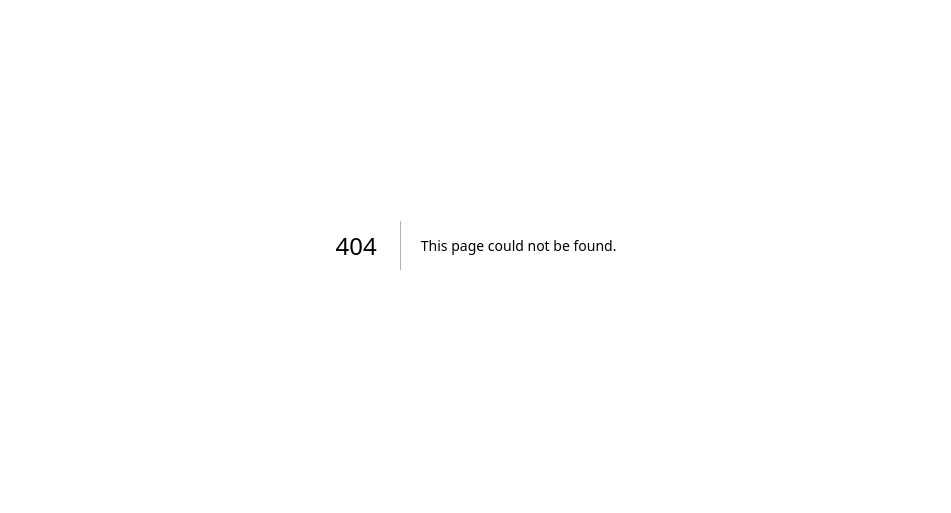
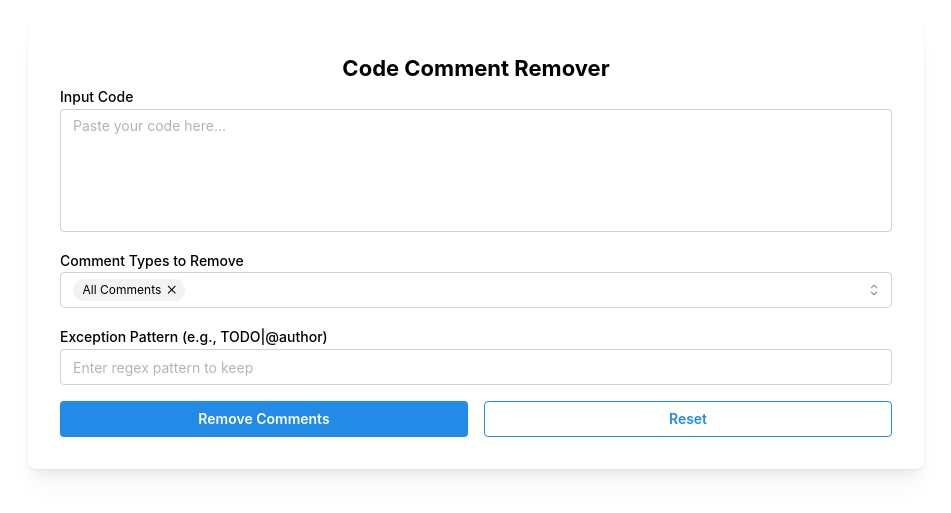
Before and after one commit to tinsaye-simeneh/ai-parser, a Next.js app: page /comment-remover in a window 1280 px wide. Before the commit this address had no page. Shown: the part 155-668 px from the top of the page, without its empty margins (164-1115 px from the left). Built offline with nearby package versions, Linux system fonts and the light colour scheme.

Commit message:
feat: comment remover page created

```diff
--- /dev/null
+++ b/src/app/comment-remover/page.tsx
@@ -0,0 +1,175 @@
+"use client";
+
+import {
+  Title,
+  Textarea,
+  Button,
+  Text,
+  Container,
+  Paper,
+  ActionIcon,
+  Tooltip,
+  MultiSelect,
+  TextInput,
+} from "@mantine/core";
+import { useState } from "react";
+import { IconCopy } from "@tabler/icons-react";
+
+export default function CommentRemover() {
+  const [inputCode, setInputCode] = useState("");
+  const [cleanedCode, setCleanedCode] = useState("");
+  const [copied, setCopied] = useState(false);
+  const [commentTypes, setCommentTypes] = useState(["all"]);
+  const [exceptionPattern, setExceptionPattern] = useState("");
+
+  const commentPatterns = {
+    singleLine: /(\/\/.*?$|\/\/.*?(?=\n)|#.*?$|--.*?$|;.*?$|%.*?$)/gm,
+    multiLine: /\/\*[\s\S]*?\*\//g,
+    xml: /<!--[\s\S]*?-->/g,
+  };
+
+  const cleanCode = () => {
+    let result = inputCode;
+    const exceptionRegex = exceptionPattern
+      ? new RegExp(exceptionPattern, "i")
+      : null;
+
+    if (commentTypes.includes("all")) {
+      Object.values(commentPatterns).forEach((pattern) => {
+        result = result.replace(pattern, (match) =>
+          exceptionRegex && exceptionRegex.test(match) ? match : ""
+        );
+      });
+    } else {
+      if (commentTypes.includes("single-line")) {
+        result = result.replace(commentPatterns.singleLine, (match) =>
+          exceptionRegex && exceptionRegex.test(match) ? match : ""
+        );
+      }
+      if (commentTypes.includes("multi-line")) {
+        result = result.replace(commentPatterns.multiLine, (match) =>
+          exceptionRegex && exceptionRegex.test(match) ? match : ""
+        );
+      }
+      if (commentTypes.includes("xml")) {
+        result = result.replace(commentPatterns.xml, (match) =>
+          exceptionRegex && exceptionRegex.test(match) ? match : ""
+        );
+      }
+    }
+
+    result = result.replace(/^\s*[\r\n]/gm, "");
+    setCleanedCode(result.trim());
+  };
+
+  const resetCode = () => {
+    setInputCode("");
+    setCleanedCode("");
+    setCommentTypes(["all"]);
+    setExceptionPattern("");
+    setCopied(false);
+  };
+
+  const copyToClipboard = () => {
+    navigator.clipboard.writeText(cleanedCode).then(() => {
+      setCopied(true);
+      setTimeout(() => setCopied(false), 2000);
+    });
+  };
+
+  return (
+    <Container
+      size="lg"
+      className="min-h-screen flex items-center justify-center"
+    >
+      <Paper shadow="md" p="xl" radius="md" className="w-full max-w-4xl">
+        <Title order={3} className="text-center mb-6">
+          Code Comment Remover
+        </Title>
+        <div className="flex flex-col md:flex-row gap-6">
+          <div className="flex-1">
+            <Textarea
+              placeholder="Paste your code here..."
+              label="Input Code"
+              autosize
+              minRows={5}
+              maxRows={25}
+              value={inputCode}
+              onChange={(event) => setInputCode(event.currentTarget.value)}
+              className="mb-4"
+            />
+            <MultiSelect
+              label="Comment Types to Remove"
+              data={[
+                { value: "all", label: "All Comments" },
+                {
+                  value: "single-line",
+                  label: "Single-line (//, #, --, ;, %)",
+                },
+                { value: "multi-line", label: "Multi-line (/* */)" },
+                { value: "xml", label: "XML/HTML (<!-- -->)" },
+              ]}
+              value={commentTypes}
+              onChange={setCommentTypes}
+              className="mb-4"
+            />
+            <TextInput
+              label="Exception Pattern (e.g., TODO|@author)"
+              placeholder="Enter regex pattern to keep"
+              value={exceptionPattern}
+              onChange={(event) =>
+                setExceptionPattern(event.currentTarget.value)
+              }
+              className="mb-4"
+            />
+            <div className="flex gap-4">
+              <Button
+                fullWidth
+                onClick={cleanCode}
+                className="bg-blue-500 hover:bg-blue-600"
+              >
+                Remove Comments
+              </Button>
+              <Button
+                fullWidth
+                variant="outline"
+                onClick={resetCode}
+                className="border-gray-300 text-gray-700 hover:bg-gray-100"
+              >
+                Reset
+              </Button>
+            </div>
+          </div>
+          {cleanedCode && (
+            <div className="flex-1">
+              <div className="flex items-center justify-between mb-2">
+                <Text size="sm" w={500}>
+                  Cleaned Code:
+                </Text>
+                <Tooltip
+                  label={copied ? "Copied!" : "Copy to Clipboard"}
+                  position="top"
+                >
+                  <ActionIcon
+                    onClick={copyToClipboard}
+                    disabled={!cleanedCode}
+                    className="text-gray-600 hover:text-blue-500"
+                  >
+                    <IconCopy size={18} />
+                  </ActionIcon>
+                </Tooltip>
+              </div>
+              <Paper
+                shadow="xs"
+                p="md"
+                className="bg-gray-50 min-h-[250px] whitespace-pre-wrap"
+              >
+                <Text>{cleanedCode}</Text>
+              </Paper>
+            </div>
+          )}
+        </div>
+      </Paper>
+    </Container>
+  );
+}
```
